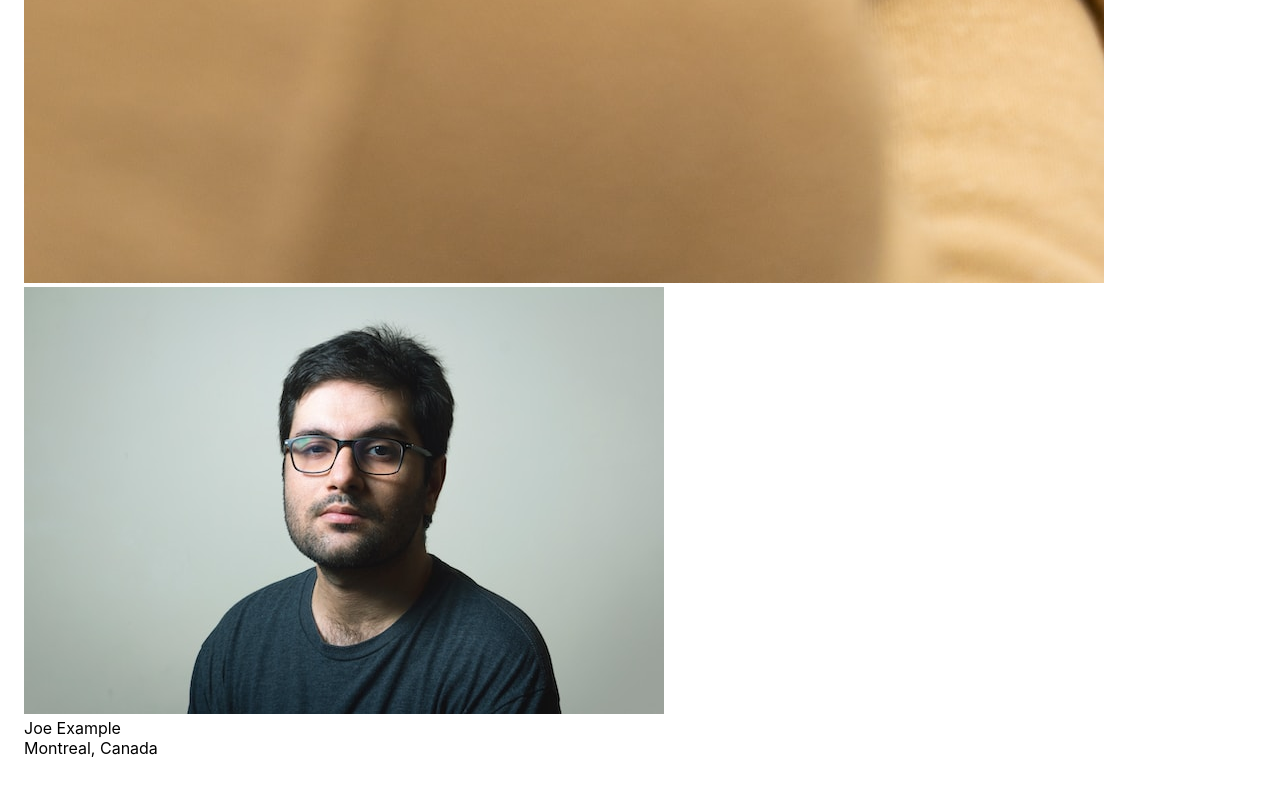
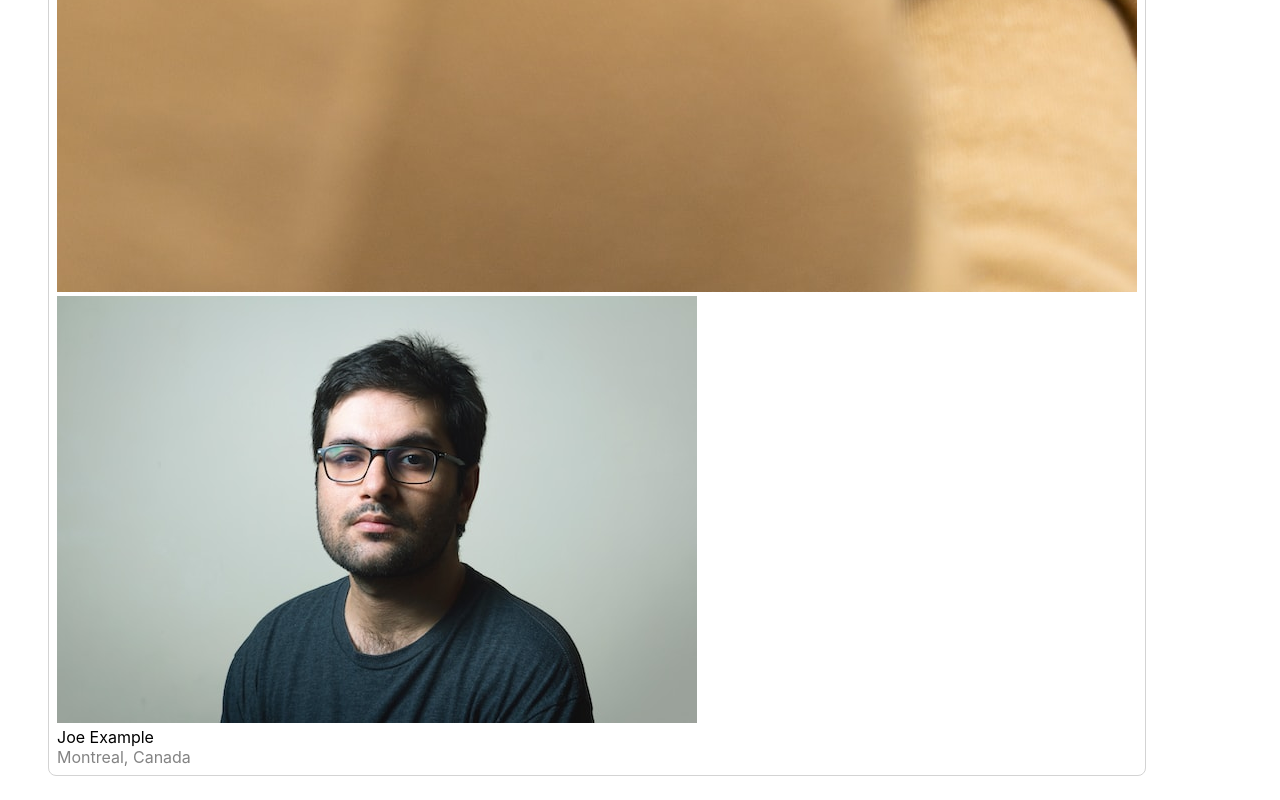
Before and after one commit to amusictheorist/photolabs, a React (Create React App) app in the folder frontend/: page / in a window 1280 px wide. Shown: the part 1662-2462 px from the top of the page. Built offline with nearby package versions, Linux system fonts and the light colour scheme; the HTML template or start-up script is replaced by a standard one.

Commit message:
Refactoring

```diff
--- a/frontend/src/components/PhotoListItem.jsx
+++ b/frontend/src/components/PhotoListItem.jsx
@@ -1,17 +1,18 @@
 import React from "react";
+import '../styles/PhotoListItem.scss';
 
 const PhotoListItem = (props) => {
   const photo = props.photo;
 
   return (
-    <div>
+    <div className="photo-list__item">
       <img src={photo.imageSource} alt="user's photo" />
-      <div>
+      <div className="photo-list_user-profile">
         <img src={photo.profile} alt="user's profile" />
-        <div>
+        <div className="photo-list_user-info">
         <span>{photo.username}</span>
         </div>
-        <div>
+        <div className="photo-list__user-location">
         <span>{photo.location.city}, {photo.location.country}</span>
         </div>
       </div>
```
